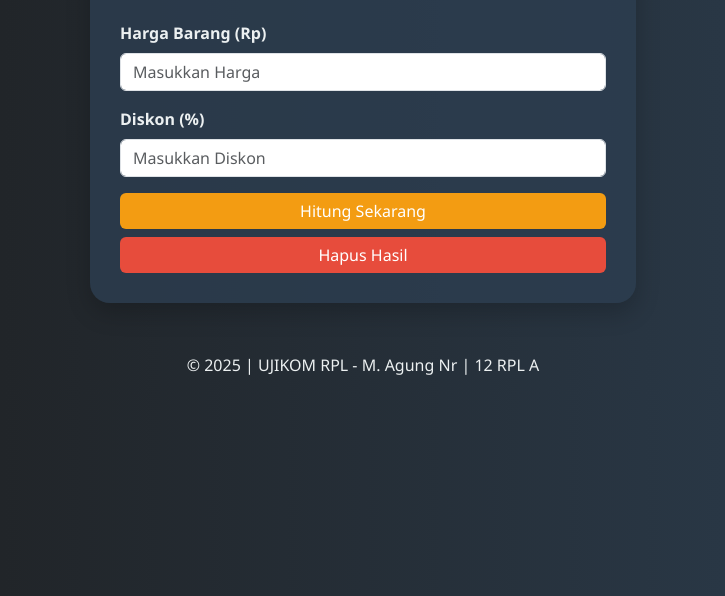
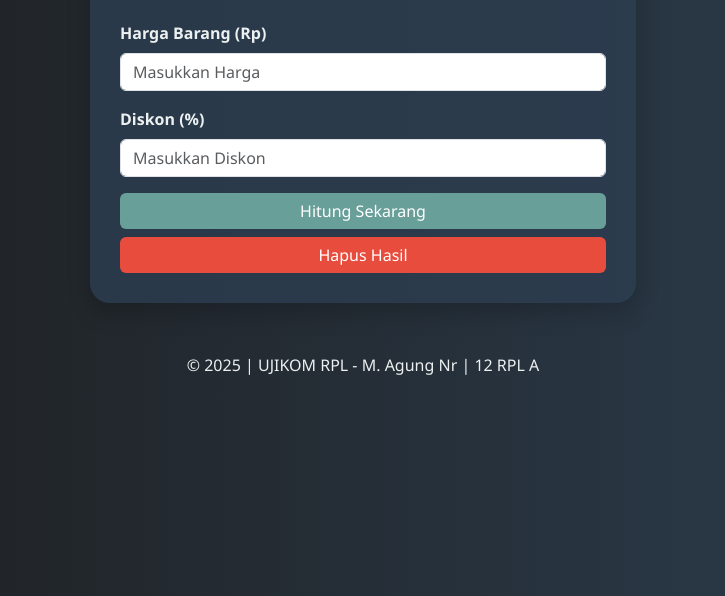
Before and after one commit to agungjr7/diskon-agung, a plain HTML site: page index.html in a window 1280 px wide. Both pictures are taken after a click on the button "Dark Mode". Shown: the part 204-800 px from the top of the page, without its empty margins (277-1002 px from the left). Drawn offline with nearby package versions, Linux system fonts and the light colour scheme; some packages are replaced by stand-ins of ours; a script that the page names is missing.

Commit message:
Update index.html

```diff
--- a/index.html
+++ b/index.html
@@ -24,9 +24,9 @@
       --text-color: #ecf0f1;
       --form-bg: #2c3e50cc;
       --hasil-bg: #34495eb2;
-      --border-left: #f1c40f;
-      --button-bg: #f39c12;
-      --button-hover: #d35400;
+      --border-left: #689F99;
+      --button-bg: #689F99;
+      --button-hover: #4D7F78;
     }
 
     body {
```
